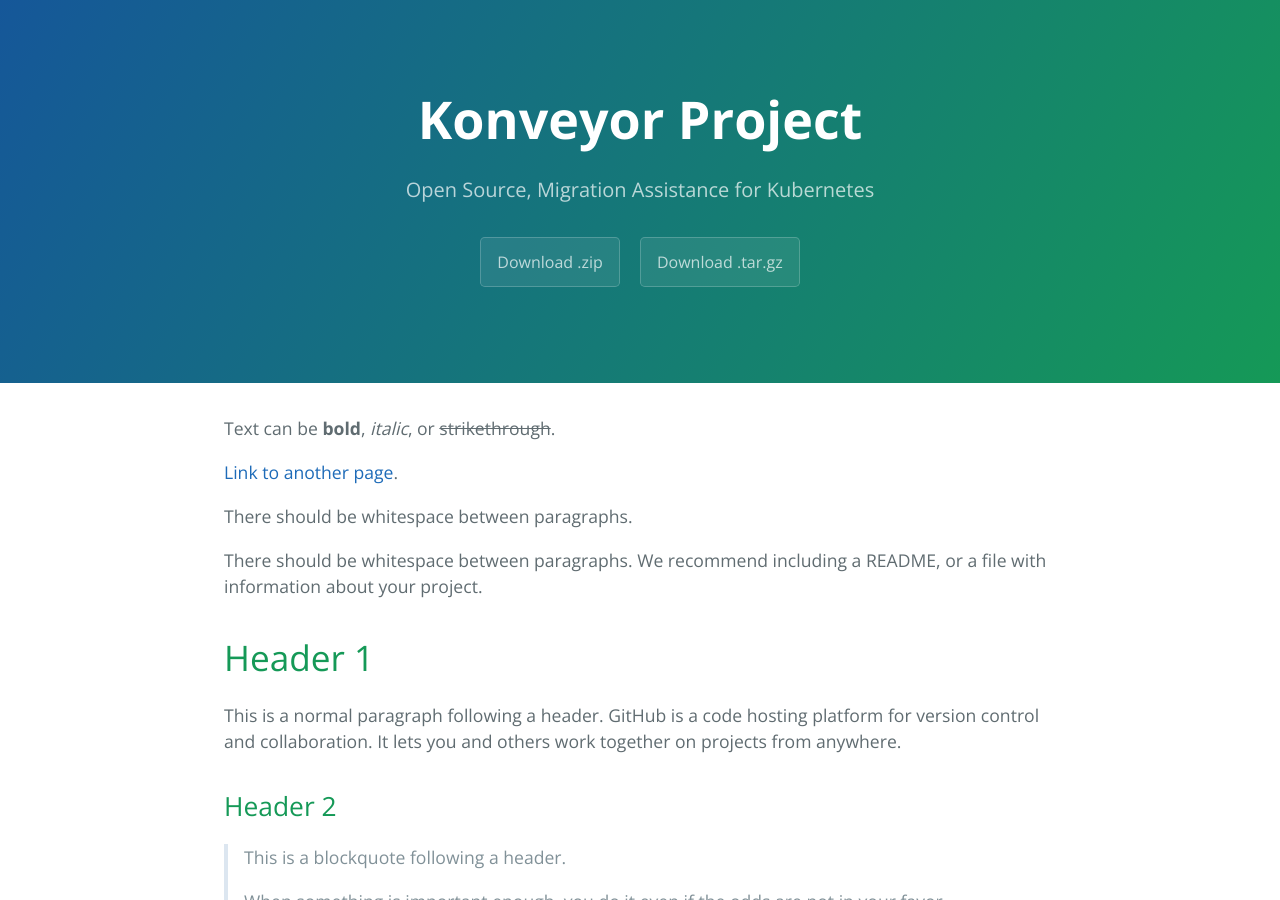
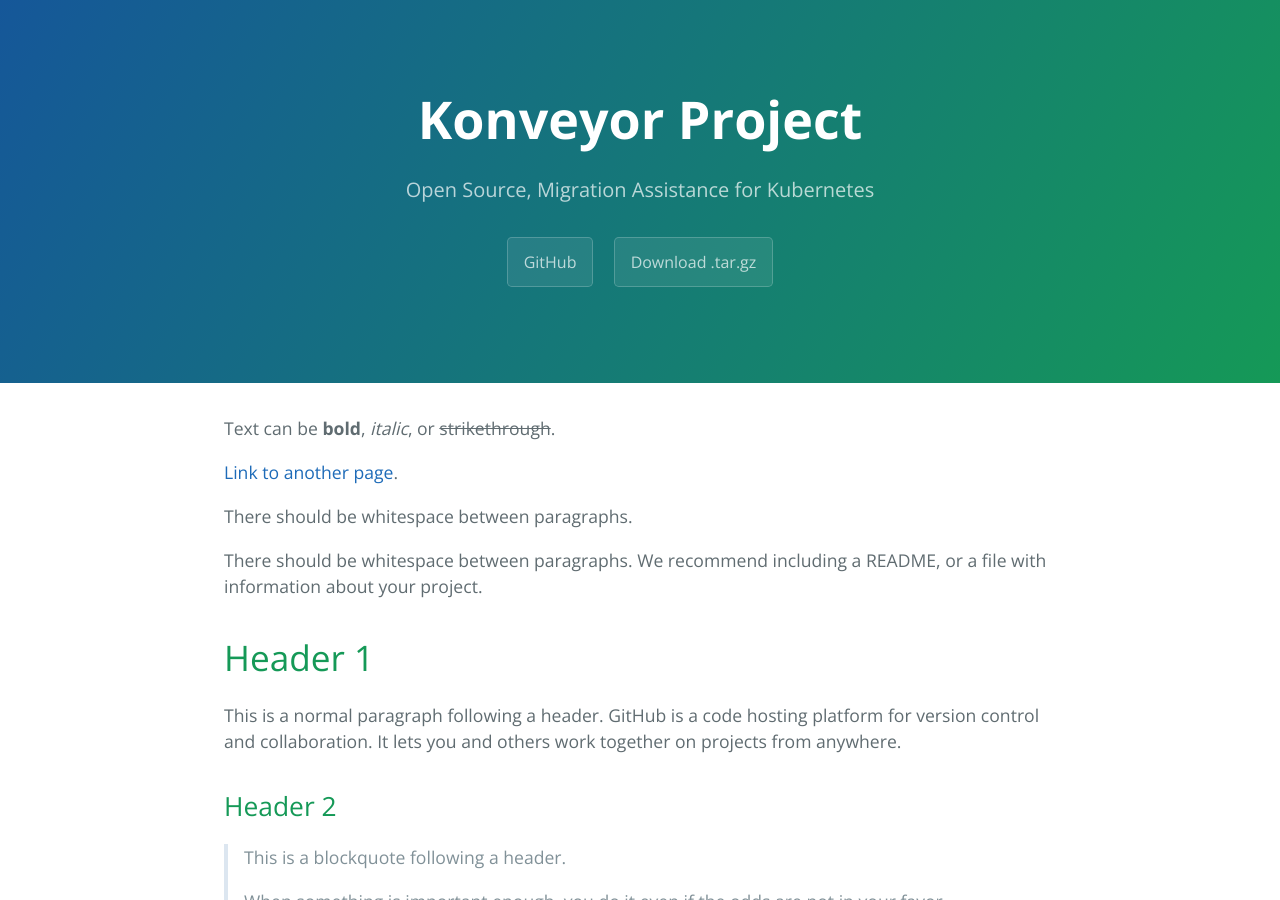
Before and after one commit to joesepi/konveyor.github.io, a Jekyll site: the page built from index.md, in a window 1280 px wide and 900 px high. Built offline with Jekyll 4.4.1, drawn with Linux system fonts in a browser that asks for light colours.

Commit message:
trying to change layouts

```diff
--- a/_layouts/default.html
+++ b/_layouts/default.html
@@ -29,7 +29,7 @@
         <a href="{{ site.github.repository_url }}" class="btn">View on GitHub</a>
       {% endif %}
       {% if site.show_downloads %}
-        <a href="{{ site.github.zip_url }}" class="btn">Download .zip</a>
+        <a href="{{ site.github.zip_url }}" class="btn">GitHub</a>
         <a href="{{ site.github.tar_url }}" class="btn">Download .tar.gz</a>
       {% endif %}
     </header>
```
